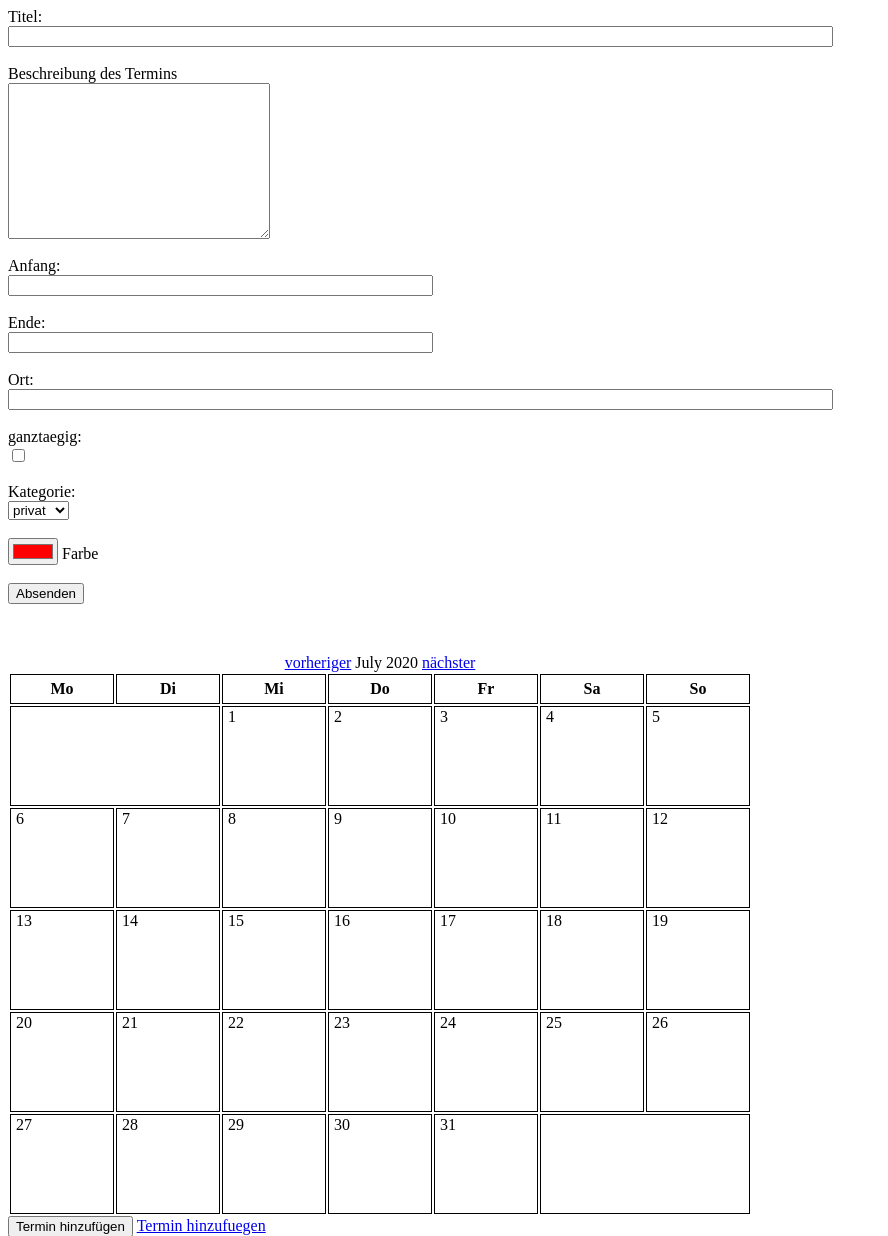
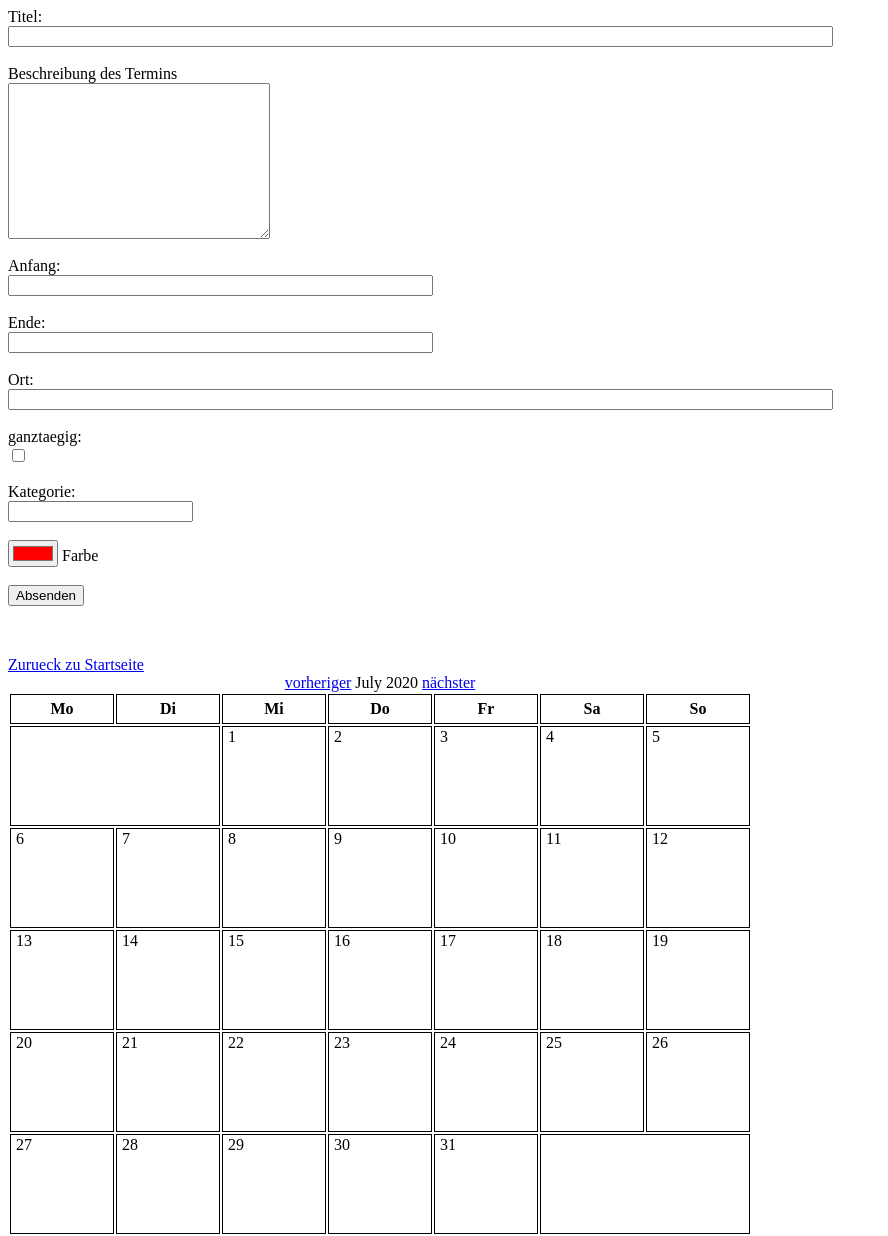
Before and after one commit to felicitasyeboah/isp_ss20_terminkalender, a PHP site: page /terminAdd.php in a window 1280 px wide. Shown: the top 1236 px of the page, without its empty margins (0-888 px from the left). Run offline with PHP 8.4, Linux system fonts and the light colour scheme; tables that the repository leaves empty or names only in its code hold one stand-in row (values such as "Sample post").

Commit message:
Formular zum erstellen eines neuen Events. Noch nciht fertig. TODO: u.a. Datumauswahl, regex, eigene kategorie in db übergeben,

```diff
--- a/terminAdd.php
+++ b/terminAdd.php
@@ -12,19 +12,19 @@
         <label for="ganztag">ganztaegig:<br/><input size="50px" type="checkbox" name="ganztag" value="1"><br><br></label>
 
         <label>Kategorie:<br/>
-            <select name="kategorie" size="1">
-                <option value="1">privat</option>
+            <input type="text" name="kategorie" list="kategorieName"/>
+
+            <datalist id="kategorieName">
+                <option value="1">Privat</option>
                 <option value="2">Uni</option>
                 <option value="3">Arbeit</option>
                 <option value="4">Hobby</option>
                 <option value="5">Kat 5</option>
                 <option value="6">Kat 6</option>
                 <option value="7">Kat 7</option>
-
-
-            </select>
+                <option value="8">Kat 8</option>
+            </datalist>
         </label>
-
         <br/>
         <br/>
         <input type="color" id="farbe" name="farbe"
@@ -37,14 +37,24 @@
         <button type="submit" name="eintragAbschickenButton" value="absenden">Absenden</button>
     </form>
     <p>&nbsp;</p>
+    <a href="index.php">Zurueck zu Startseite</a>
 
     <?php
     require_once "index.php";
     @$subButton = $_POST['eintragAbschickenButton'];
 
+    //$titel, $beschreibung, $anfang, $ende, $ort, $kategorieid, $farbe, $ganztag = '0')
     if (isset($subButton)) {
         $termin = new Termin();
-        $termin->terminErstellen($_POST['titel'], $_POST['beschreibung'], $_POST['anfang'], $_POST['ende'],  $_POST['ort'], $_POST['ganztag'], $_POST['kategorie'], $_POST['farbe']);
+        if(isset($_POST['ganztag'])) {
+            $termin->setGanztag(1);
+        } else {
+            $termin->setGanztag(0);
+
+        }
+        $termin->terminErstellen($_POST['titel'], $_POST['beschreibung'], $_POST['anfang'], $_POST['ende'],  $_POST['ort'],  $_POST['kategorie'], $_POST['farbe'], $termin->getGanztag());
+        echo "kategorieID: " . $termin->getKategorieid();
+
         $db->addEvent($termin);
         echo '<h3> ' . htmlspecialchars($termin->getTitel()) . ' wurde eingetragen!</h3>';
         //$kalender->show();
```
